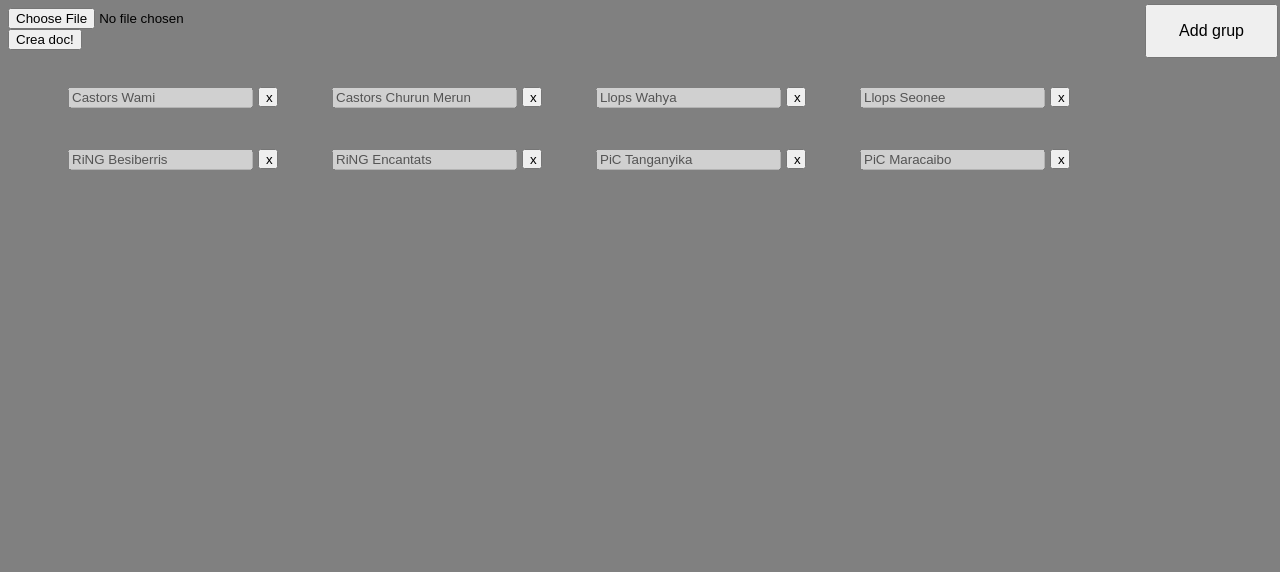
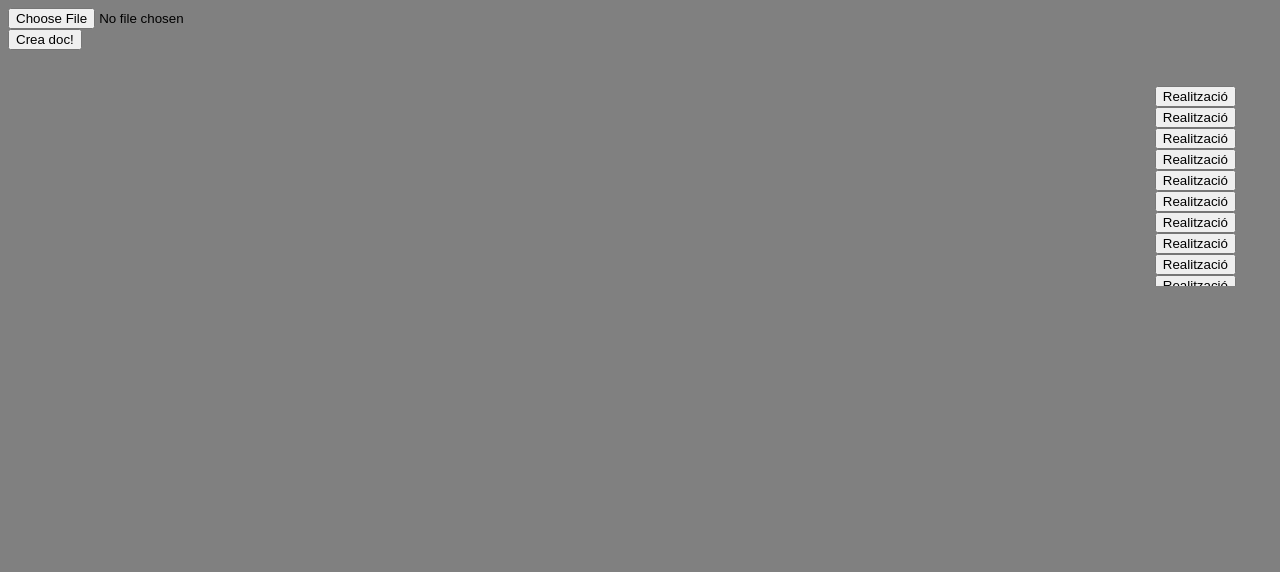
Before and after one commit to jsandi99/Grups, a website built with Parcel: page index.html in a window 1280 px wide. Built offline with nearby package versions, Linux system fonts and the light colour scheme.

Commit message:
buffer + eliminar addGrup + Grups Automatics

```diff
--- a/index.html
+++ b/index.html
@@ -12,49 +12,35 @@
     <button id="generate">Crea doc!</button>
 
     <ul class="allGrup" id="allGrup">
-        <il class="grup" id="Castors Wami">
-            <input type="text" value="Castors Wami" disabled>
-            <button id="deleteGrup">x</button>
-            <label></label>
-        </il>
-        <il class="grup" id="Castors Churun Merun">
-            <input type="text" value="Castors Churun Merun" disabled>
-            <button id="deleteGrup">x</button>
-            <label></label>
-        </il>
-        <il class="grup" id="Llops Wahya">
-            <input type="text" value="Llops Wahya" disabled>
-            <button id="deleteGrup">x</button>
-            <label></label>
-        </il>
-        <il class="grup" id="Llops Seonee">
-            <input type="text" value="Llops Seonee" disabled>
-            <button id="deleteGrup">x</button>
-            <label></label>
-        </il>
-        <il class="grup" id="RiNG Besiberris">
-            <input type="text" value="RiNG Besiberris" disabled>
-            <button id="deleteGrup">x</button>
-            <label></label>
-        </il>
-        <il class="grup" id="RiNG Encantats">
-            <input type="text" value="RiNG Encantats" disabled>
-            <button id="deleteGrup">x</button>
-            <label></label>
-        </il>
-        <il class="grup" id="PiC Tanganyika">
-            <input type="text" value="PiC Tanganyika" disabled>
-            <button id="deleteGrup">x</button>
-            <label></label>
-        </il>
-        <il class="grup" id="PiC Maracaibo">
-            <input type="text" value="PiC Maracaibo" disabled>
-            <button id="deleteGrup">x</button>
-            <label></label>
-        </il>
     </ul>
 
-    <button type="button" id="addGrup">Add grup</button>
+	<nav id="buffer">
+		<ul>
+			<li><button id="generate">Realització</button></li>
+			<li><button id="generate">Realització</button></li>
+			<li><button id="generate">Realització</button></li>
+			<li><button id="generate">Realització</button></li>
+			<li><button id="generate">Realització</button></li>
+			<li><button id="generate">Realització</button></li>
+			<li><button id="generate">Realització</button></li>
+			<li><button id="generate">Realització</button></li>
+			<li><button id="generate">Realització</button></li>
+			<li><button id="generate">Realització</button></li>
+			<li><button id="generate">Realització</button></li>
+			<li><button id="generate">Realització</button></li>
+			<li><button id="generate">Realització</button></li>
+			<li><button id="generate">Realització</button></li>
+			<li><button id="generate">Realització</button></li>
+			<li><button id="generate">Realització</button></li>
+			<li><button id="generate">Realització</button></li>
+			<li><button id="generate">Realització</button></li>
+			<li><button id="generate">Realització</button></li>
+			<li><button id="generate">Realització</button></li>
+			<li><button id="generate">Realització</button></li>
+			<li><button id="generate">Realització</button></li>
+			<li><button id="generate">Realització</button></li>
+		</ul>
+	</nav>
 
 </body>
 <script src="src/index.js"></script>
--- a/src/index.js
+++ b/src/index.js
@@ -16,37 +16,15 @@ const input = document.getElementById('input')
 input.addEventListener('change', () => {
   readXlsxFile(input.files[0], { sheet: 'Unitat' }).then((rows) => {
     unitatRows = rows;
-    console.log(unitatRows);
-    // let table = document.getElementById("outputTable1");
-    // var newRow;
-    // for (const row of rows) {
-    //   newRow = table.insertRow(table.length);
-    //   for (let i = 0; i < row.length; i++) {
-    //     newRow.insertCell(i).innerHTML = row[i];
-    //   }
-    // }
-    // `rows` is an array of rows
-    // each row being an array of cells.
+    for(let i = 1; i < rows[0].length; i++) {
+      addGrup(rows[0][i], i-1);
+    }
   })
   readXlsxFile(input.files[0], { sheet: 'Friends' }).then((rows) => {
     friendsRows = rows;
-    console.log(friendsRows);
-    // let table = document.getElementById("outputTable2");
-    // var newRow;
-    // for (let i = 1; i < rows.length; i++) {
-    //   newRow = table.insertRow(i-1);
-    //   newRow.insertCell(0).innerHTML = rows[i][0];
-    //   for (let j = 1; j < rows[i].length/2+1; j++) {
-    //     if(rows[i][j*2-1] != null && rows[i][j*2-1] != undefined && rows[i][j*2] != null && rows[i][j*2] != undefined)
-    //       newRow.insertCell(j).innerHTML = rows[i][j*2-1] + '(' + rows[i][j*2] + ')';
-    //     else break;
-    //   }
-    // }
   })
   readXlsxFile(input.files[0], { sheet: 'Personal' }).then((rows) => {
     personalRows = rows;
-    console.log(personalRows);
-
     personList();
   })
 })
@@ -102,7 +80,6 @@ function generate(event) {
 
   var groups;
   var num;
-  var satisfaccio;
   var condicional;
   var valorPersonal;
   var valorTotal;
@@ -148,9 +125,10 @@ function generate(event) {
     }
   } while (valorTotal == 0);
   console.log(groups);
-
   for (const g of groups) {
+    document.getElementById(groups.indexOf(g).toString()).children[2].textContent = '\n\n';
     for (const person1 of g) {
+      document.getElementById(groups.indexOf(g).toString()).children[2].textContent += person1.nom + '\n';
       valorPersonal = 10;
       for (const person2 of g) {
         if (person1.amistats.has(person2.nom)) {
@@ -167,6 +145,10 @@ function generate(event) {
           + Array.from(person1.unitats.keys())[groups.indexOf(g)] + ': ' + person1.unitats.get(Array.from(person1.unitats.keys())[groups.indexOf(g)]));
       }
     }
+    for(let i = 5 - g.length; i > 0; i--)
+    {
+      document.getElementById(groups.indexOf(g).toString()).children[2].textContent += '\n';
+    }
 
     //falta paritat i experiencia!!!!!!!
     //  !!!!!!!!!!!!
@@ -182,42 +164,27 @@ function generate(event) {
   }
 }
 
-function table(event) {
-  event.preventDefault();
-
-  let table = document.getElementById("outputTable");
-  let newRow = table.insertRow(table.rows.length);
-  newRow.insertCell(0).innerHTML = "Joan";
-  newRow.insertCell(1).innerHTML = "Llops";
-  newRow.insertCell(2).innerHTML = "1";
-}
-
 
 // PART DEL JORDI
 //-----------------------------------------------------------------------------------
 
-document.addEventListener('DOMContentLoaded', () => {
-  document.getElementById("addGrup").addEventListener("click", addGrup, false);
 
-  const grup = document.querySelectorAll('.grup');
-
-  grup.forEach((g) => g.addEventListener("click", deleteGrup, false))
 
 function deleteGrup() {
   event.target.parentElement.remove()
 }
-  function addGrup() {
-      var element = document.getElementById("allgrup");
+function addGrup(nom, id) {
   var numberOfChildren = Number(document.getElementsByTagName('div').length)
   if (numberOfChildren == null)
       numberOfChildren = 0;
 
   let il = document.createElement('il');
   il.className = 'grup';
-      il.id = 'grup' + numberOfChildren;
+  il.id = id.toString();
 
   let inputLlista = document.createElement('input');
   inputLlista.type = 'text'
+  inputLlista.value = nom;
   il.appendChild(inputLlista)
 
   let deleteButton = document.createElement('button');
@@ -226,11 +193,10 @@ document.addEventListener('DOMContentLoaded', () => {
   il.appendChild(deleteButton);
 
   let labelLlista = document.createElement('label');
-      labelLlista.textContent = "heoiahñskldjnskljdn askldjn aslkjdnlaksjnd"
+  labelLlista.textContent = '\n\n';
   il.appendChild(labelLlista)
 
 
   deleteButton.addEventListener("click", deleteGrup, false);
   document.getElementById("allGrup").appendChild(il);
 }
-})
--- a/src/styles.css
+++ b/src/styles.css
@@ -29,6 +29,14 @@ label {
     position: fixed;
 }
 
+#buffer {
+    padding: 16px 32px;
+    font-size: 16px;
+    margin: 4px 2px;
+    right: 10;
+    position: fixed;
+}
+
 button {
     display: inline-block;
     color: black;
@@ -47,3 +55,15 @@ textarea {
     margin-left: 50;
     margin-top: 20;
 }
+
+
+
+nav ul {
+    height:200px;
+    width:80%;
+    list-style-type: none;
+    /* padding: 0; */
+    margin: 0;
+    overflow:hidden;
+    overflow-y:scroll;
+}
```
Lines whose indentation alone changed are shown as unchanged.
